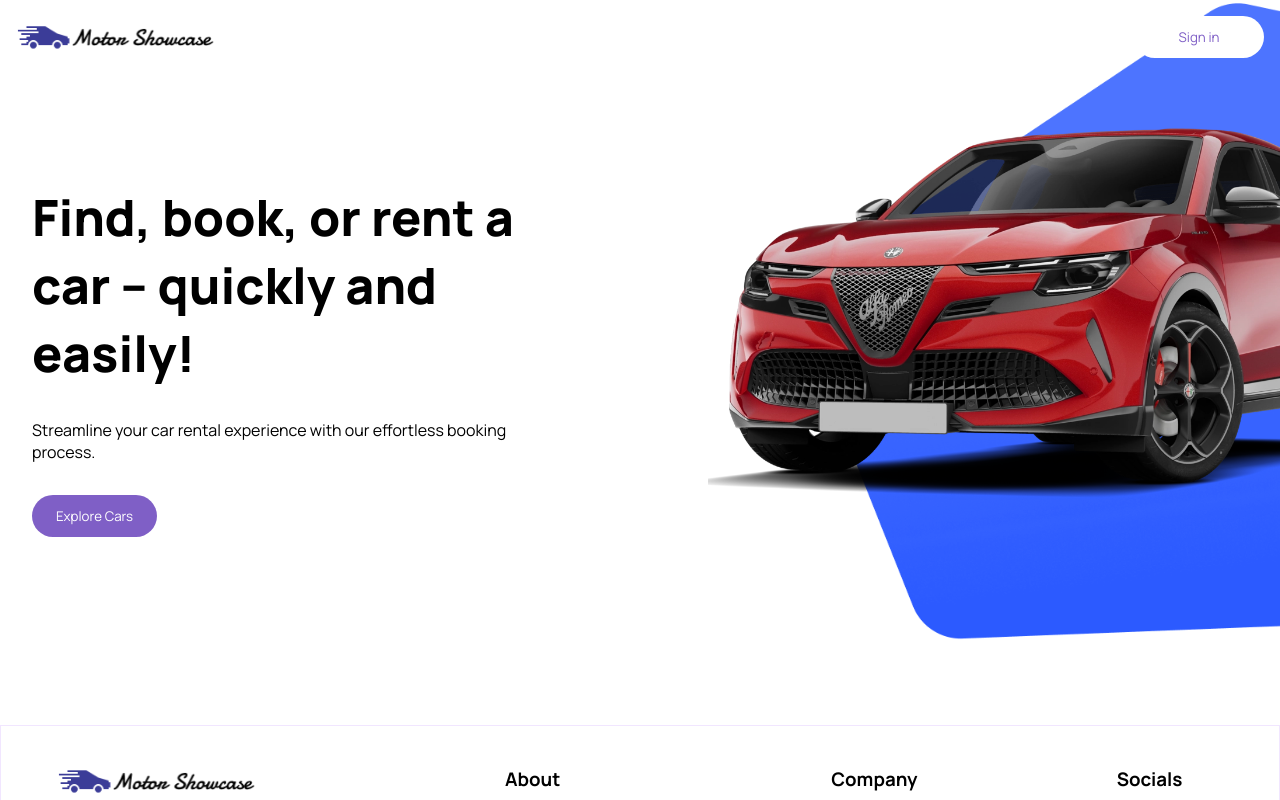
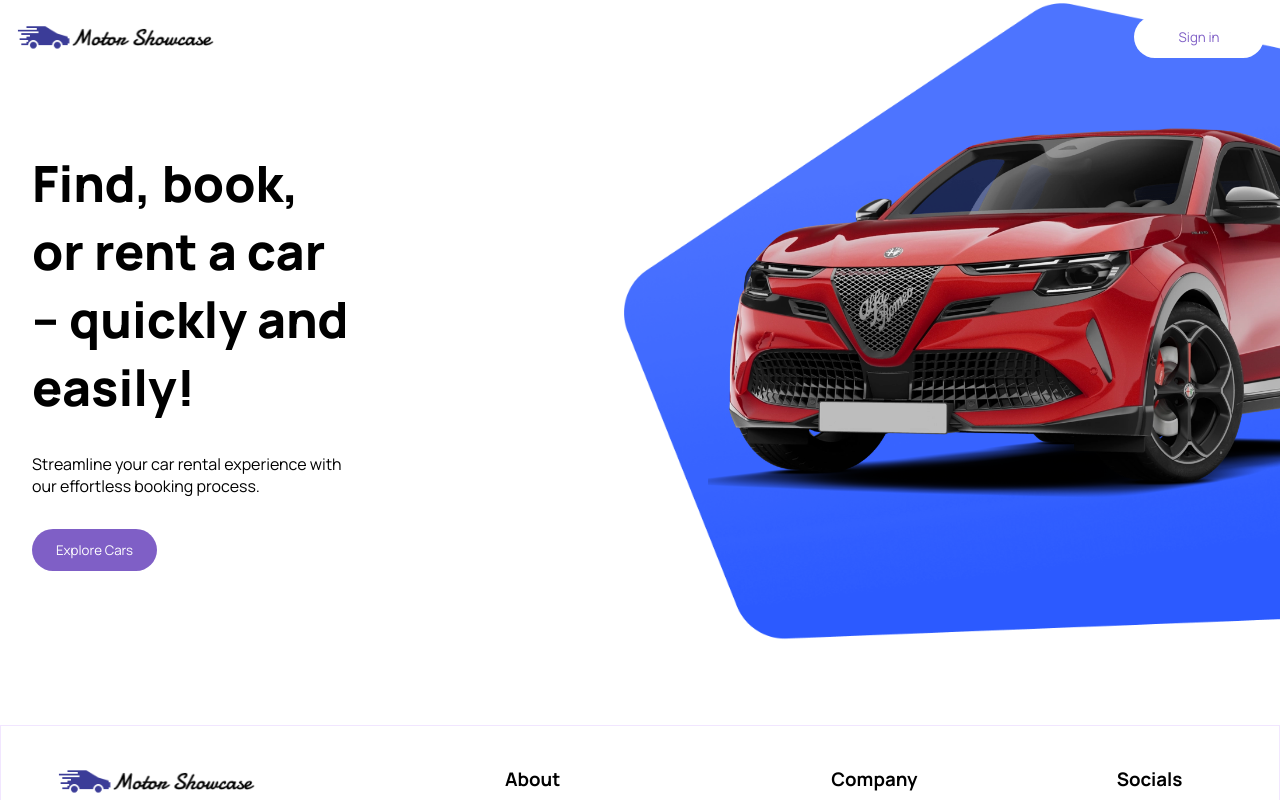
Before and after one commit to ahmedjk34/motor-showcase, a Next.js app: page / in a window 1280 px wide. Shown: the top 800 px of the page. Built offline with nearby package versions, Linux system fonts and the light colour scheme.

Commit message:
Small stylistic tweaks

```diff
--- a/src/styles/pages/home-page.module.scss
+++ b/src/styles/pages/home-page.module.scss
@@ -11,10 +11,18 @@
     margin: 0 auto;
     padding: 0 2rem;
     min-height: 90dvh;
+    margin-top: 4rem;
     .heroInfo {
+      display: flex;
+      flex-direction: column;
+      gap: 2rem;
+      max-width: 75vw;
       .heroTitle {
         font-size: 50px;
         font-weight: 800;
+      }
+      button {
+        width: fit-content;
       }
     }
 
@@ -46,13 +54,11 @@
     .hero {
       flex-direction: row;
       position: relative;
+      margin-top: 0;
       .heroInfo {
         display: flex;
         flex-direction: column;
-        gap: 2rem;
-        button {
-          width: fit-content;
-        }
+        max-width: 25vw;
       }
       .heroImageContainer {
         flex: 1.25;
```
